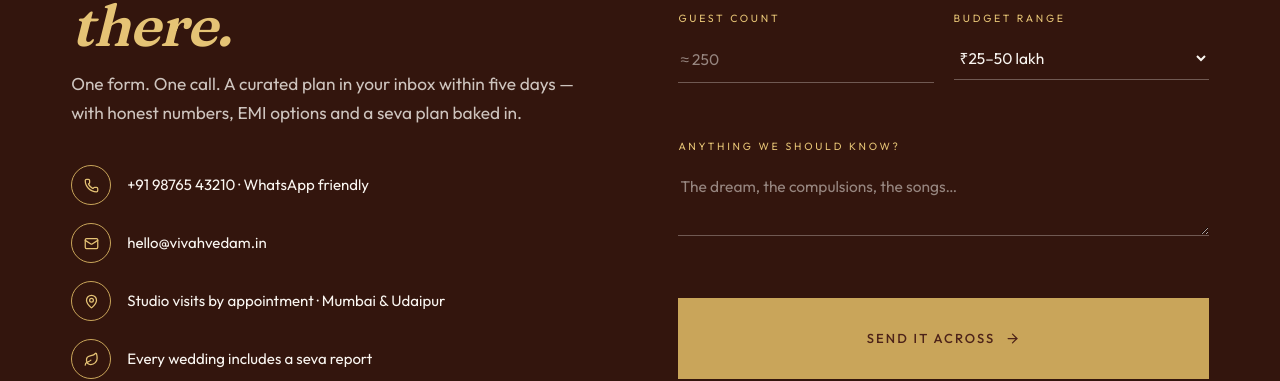
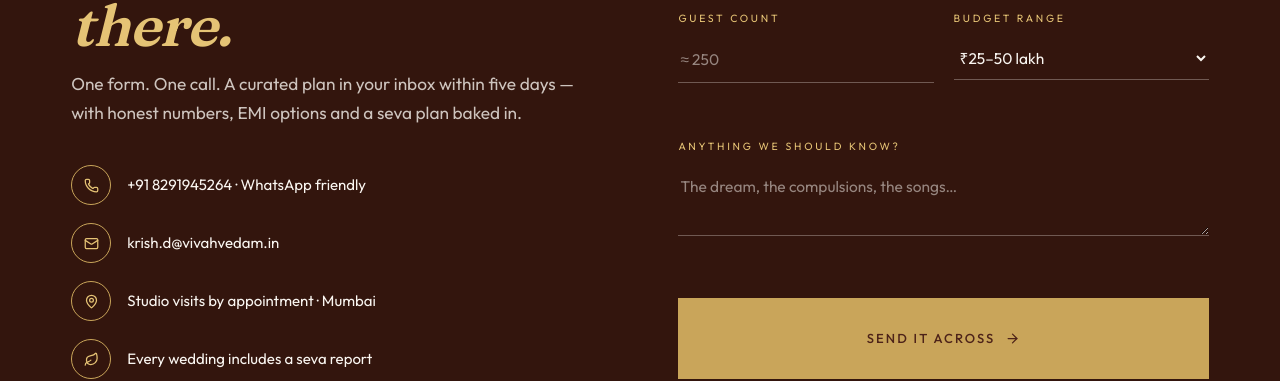
Before and after one commit to krish-333/Vivah_Vedam, a Next.js app: page / in a window 1280 px wide. Shown: the part 10446-10827 px from the top of the page. Built offline with nearby package versions, Linux system fonts and the light colour scheme; no server answers.

Commit message:
Update page.tsx

```diff
--- a/src/app/page.tsx
+++ b/src/app/page.tsx
@@ -422,9 +422,9 @@ export default function LandingPage() {
                 EMI options and a seva plan baked in.
               </p>
               <ul className="vv-bcontact" data-reveal style={{ "--d": ".3s" } as React.CSSProperties}>
-                <li><span className="vv-ic"><Phone size={15} /></span>+91 98765 43210 · WhatsApp friendly</li>
-                <li><span className="vv-ic"><Mail size={15} /></span>hello@vivahvedam.in</li>
-                <li><span className="vv-ic"><MapPin size={15} /></span>Studio visits by appointment · Mumbai &amp; Udaipur</li>
+                <li><span className="vv-ic"><Phone size={15} /></span>+91 8291945264 · WhatsApp friendly</li>
+                <li><span className="vv-ic"><Mail size={15} /></span>krish.d@vivahvedam.in</li>
+                <li><span className="vv-ic"><MapPin size={15} /></span>Studio visits by appointment · Mumbai </li>
                 <li><span className="vv-ic"><Leaf size={15} /></span>Every wedding includes a seva report</li>
               </ul>
             </div>
```
